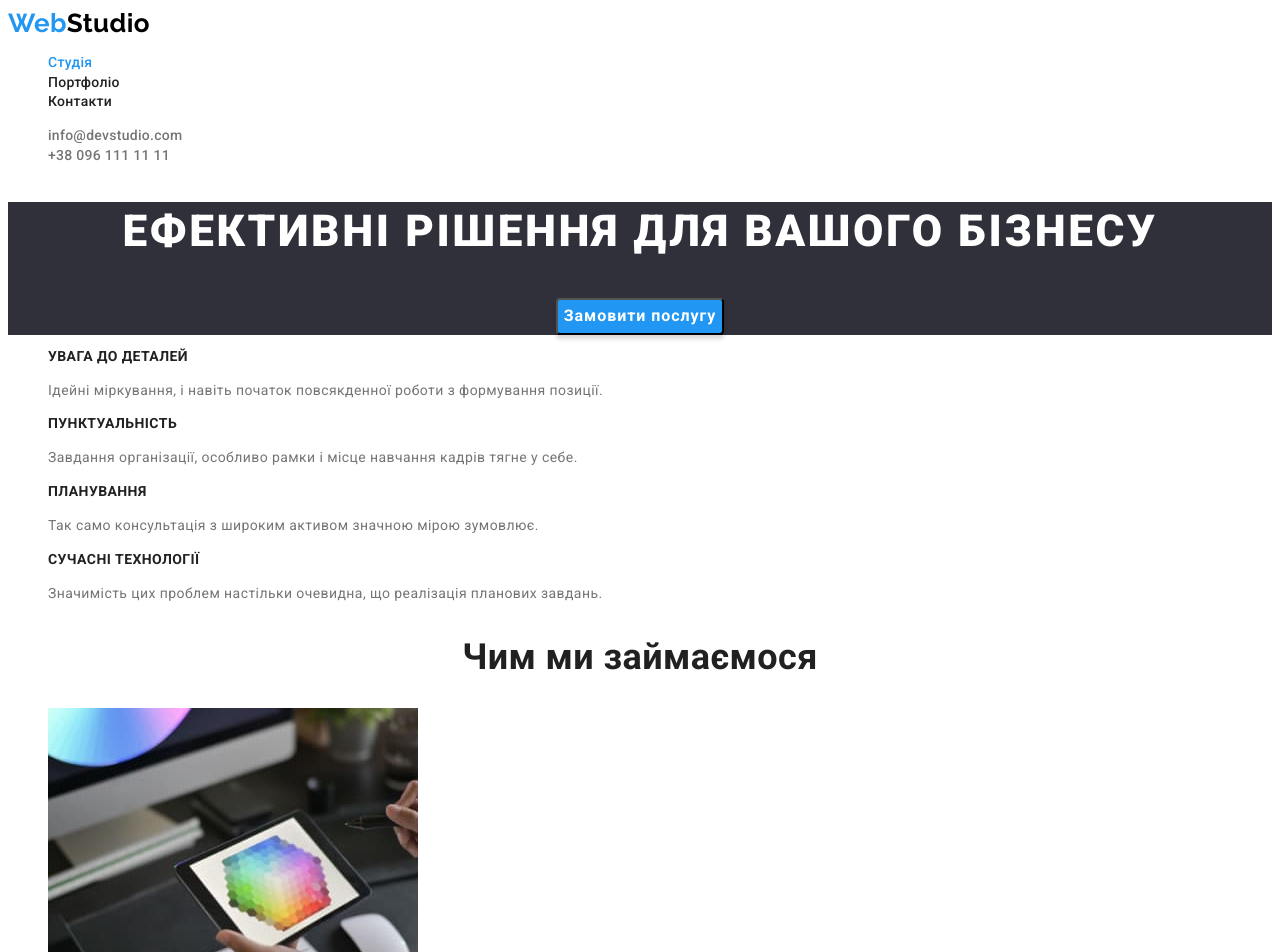
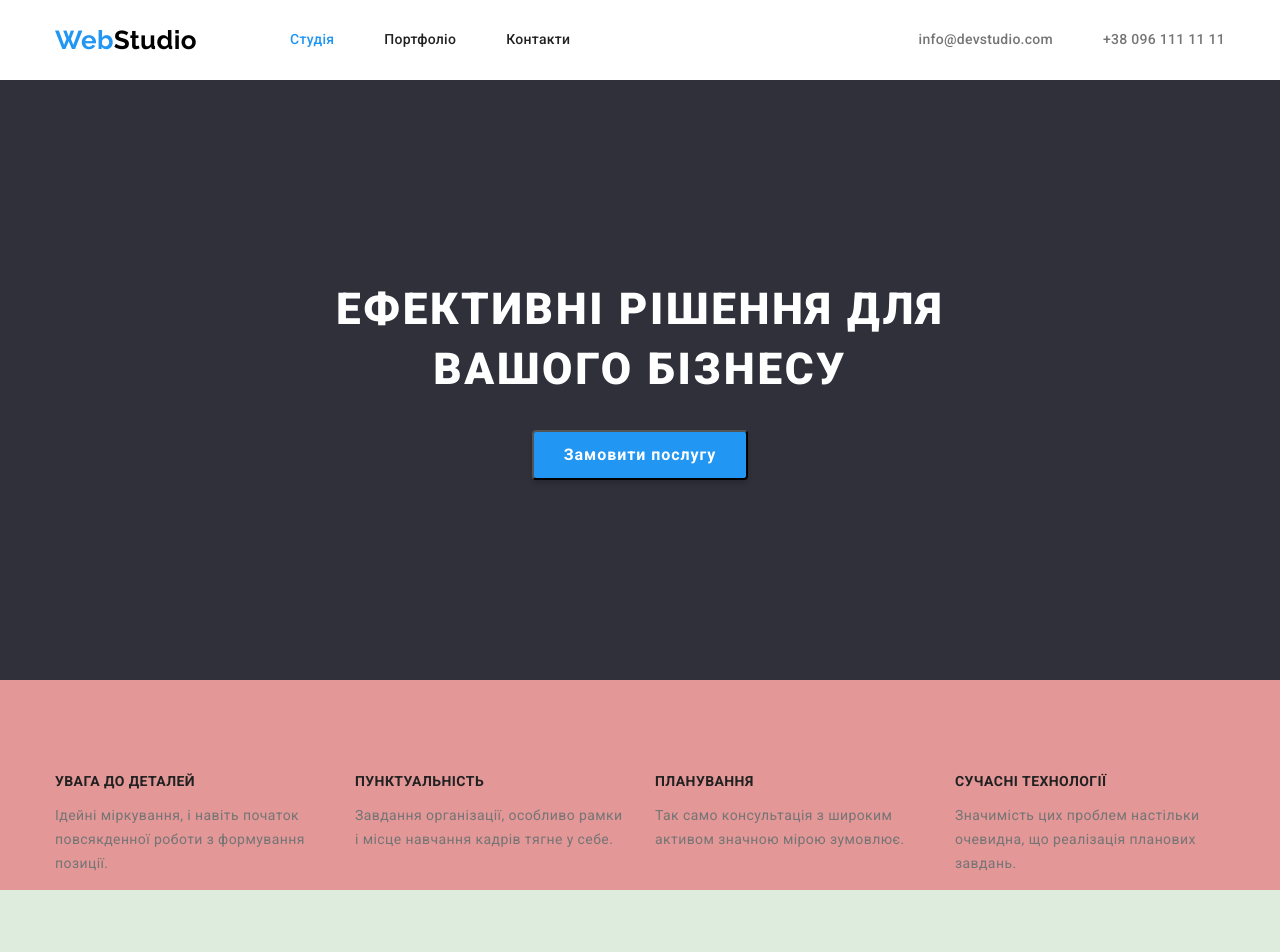
Before and after one commit to petrenkodmytro/goit-markup-hw-03, a plain HTML site: page index.html in a window 1280 px wide. Shown: the top 952 px of the page. Drawn offline with nearby package versions, Linux system fonts and the light colour scheme.

Commit message:
стилизация Студио

```diff
--- a/css/style.css
+++ b/css/style.css
@@ -11,7 +11,7 @@
   /* --border-cads: 1px solid #eeeeee; */
 }
 
-/* common */
+/* ----------common---------- */
 
 body {
   font-family: "Roboto", sans-serif;
@@ -21,7 +21,7 @@ body {
   background-color: var(--secondary-bg-color);
 }
 
-/* service */
+/* ----------service---------- */
 
 .link {
   text-decoration: none;
@@ -46,12 +46,43 @@ body {
 
 /* navigation */
 
-.nav {
+.page-header {
   background-color: var(--secondary-bg-color);
-  /* display: flex; */
+}
+
+.nav-container {
+  display: flex;
+  align-items: center;
+  width: 1200px;
+  height: 80px;
+  margin: 0 auto;
+  padding: 0 15px;
+}
+
+.nav-container .item {
+  margin-right: 50px;
+}
+
+.nav-container .item:last-child {
+  margin-right: 0px;
+}
+
+.nav,
+.nav-link,
+.contact {
+  display: flex;
+  padding: 0;
+  align-items: center;
+}
+
+.contact {
+  margin-left: auto;
 }
 
 .logo {
+  display: block;
+  margin-right: 93px;
+
   font-family: "Raleway", sans-serif;
   font-weight: 700;
   font-size: 26px;
@@ -75,14 +106,18 @@ body {
   color: var(--secondary-color);
 }
 
-/* hero */
+/* ----------hero---------- */
 
 .hero {
+  height: 600px;
+  padding: 200px;
   background-color: var(--brand-bg-color);
   text-align: center;
 }
 
 .hero-title {
+  width: 696px;
+  margin: auto;
   font-weight: 900;
   font-size: 44px;
   line-height: 1.36;
@@ -93,6 +128,9 @@ body {
 }
 
 .btn-servise {
+  width: 216px;
+  height: 50px;
+  margin-top: 30px;
   font-family: inherit;
   font-weight: 700;
   font-size: 16px;
@@ -113,9 +151,30 @@ body {
   transition: 300ms;
 }
 
-/* advantages */
+/* ----------advantages---------- */
+
+.advantages {
+  padding-top: 94px;
+  background-color: #e39797;
+}
+.advantages-list {
+  display: flex;
+  width: 1200px;
+  margin: 0 auto;
+  padding: 0 15px;
+}
+
+.advantages-list .item {
+  width: 270px;
+  margin-right: 30px;
+}
+
+.advantages-list .item:last-child {
+  margin-right: 0px;
+}
 
 .advantages-list-title {
+  margin: 0;
   font-weight: 700;
   font-size: 14px;
   line-height: 1.14;
@@ -127,45 +186,83 @@ body {
   color: var(--secondary-color);
 }
 
-/* work */
+/* ----------work---------- */
 
+.work {
+  padding-top: 94px;
+  background-color: #deecdd;
+}
 .work-title {
+  margin: 0 auto 50px;
   font-weight: 700;
   font-size: 36px;
   line-height: 1.17;
   text-align: center;
 }
 
-/* team */
+.work-list {
+  display: flex;
+  width: 1200px;
+  margin: 0 auto;
+  padding: 0 15px;
+}
+
+.work-list .item {
+  width: 370px;
+  margin-right: 30px;
+}
+
+.work-list .item:last-child {
+  margin-right: 0;
+}
+
+/* ----------team---------- */
 
 .team {
+  padding: 94px 0;
   background-color: var(--bg-color-btn-filter);
 }
 
-.team-list-item {
-  background-color: var(--secondary-bg-color);
-}
-
 .team-title {
+  margin: 0 auto 50px;
   font-weight: 700;
   font-size: 36px;
   line-height: 1.17;
   text-align: center;
 }
 
+.team-list {
+  display: flex;
+  width: 1200px;
+  margin: 0 auto;
+  padding: 0 15px;
+}
+
+.team-list-item {
+  width: 270px;
+  margin-right: 30px;
+  background-color: var(--secondary-bg-color);
+}
+
+.team-list-item:last-child {
+  margin-right: 0;
+}
+
 .team-list-title {
+  text-align: center;
   font-weight: 500;
   font-size: 16px;
   line-height: 1.19;
 }
 
 .team-list-item > p {
+  text-align: center;
   font-size: 16px;
   line-height: 1.19;
   color: var(--secondary-color);
 }
 
-/* filter */
+/* ----------filter---------- */
 
 .btn-filter {
   font-family: inherit;
@@ -195,11 +292,18 @@ body {
   color: var(--secondary-color);
 }
 
-/* footer */
+/* ----------footer---------- */
 
 .footer {
   background-color: var(--brand-bg-color);
   color: var(--secondary-bg-color);
+}
+
+.page-footer {
+
+  width: 1200px;
+  margin: 0 auto;
+  padding: 0 15px;
 }
 
 .footer-logo {
@@ -232,7 +336,7 @@ body {
   color: var(--footer-contact-item);
 }
 
-/* effects */
+/* ----------effects---------- */
 
 .nav-link-item:hover,
 .contact-item:hover,
--- a/index.html
+++ b/index.html
@@ -8,27 +8,30 @@
     <link rel="preconnect" href="https://fonts.googleapis.com" />
     <link rel="preconnect" href="https://fonts.gstatic.com" crossorigin />
     <link href="https://fonts.googleapis.com/css2?family=Raleway:wght@700&family=Roboto:wght@400;500;700;900&display=swap" rel="stylesheet" />
+    <link rel="stylesheet" href="https://cdnjs.cloudflare.com/ajax/libs/modern-normalize/1.1.0/modern-normalize.min.css">
     <link rel="stylesheet" href="./css/style.css" />
   </head>
 
   <body>
-    <header>
+    <header class="page-header">
+      <div class="nav-container">
         <nav class="nav">
           <a class="logo link" href="./index.html"><span>Web</span>Studio</a>
           <ul class="nav-link list">
-          <li><a class="nav-link-item link current" href="./index.html">Студія</a></li>
-          <li><a class="nav-link-item link" href="./portfolio.html">Портфоліо</a></li>
-          <li><a class="nav-link-item link" href="#">Контакти</a></li>
+            <li class="item"><a class="nav-link-item link current" href="./index.html">Студія</a></li>
+            <li class="item"><a class="nav-link-item link" href="./portfolio.html">Портфоліо</a></li>
+            <li class="item"><a class="nav-link-item link" href="#">Контакти</a></li>
           </ul>
         </nav>
         <ul class="contact list">
-        <li>
+          <li class="item">
             <a class="contact-item link" href="mailto:info@devstudio.com" lang="en">info@devstudio.com</a>
           </li>
-        <li>
+          <li class="item">
             <a class="contact-item link" href="tel:+380961111111">+38 096 111 11 11</a>
           </li>
         </ul>
+      </div>
     </header>
     <main>
       <section class="hero">
@@ -38,19 +41,19 @@
       <section class="advantages">
         <h2 class="visually-hidden">Наші переваги</h2>
         <ul class="advantages-list list">
-          <li>
+          <li class="item">
             <h3 class="advantages-list-title">Увага до деталей</h3>
             <p>Ідейні міркування, і навіть початок повсякденної роботи з формування позиції.</p>
           </li>
-          <li>
+          <li class="item">
             <h3 class="advantages-list-title">Пунктуальність</h3>
             <p>Завдання організації, особливо рамки і місце навчання кадрів тягне у себе.</p>
           </li>
-          <li>
+          <li class="item">
             <h3 class="advantages-list-title">Планування</h3>
             <p>Так само консультація з широким активом значною мірою зумовлює.</p>
           </li>
-          <li>
+          <li class="item">
             <h3 class="advantages-list-title">Сучасні технології</h3>
             <p>Значимість цих проблем настільки очевидна, що реалізація планових завдань.</p>
           </li>
@@ -59,13 +62,13 @@
       <section class="work">
         <h2 class="work-title">Чим ми займаємося</h2>
         <ul class="work-list list">
-          <li>
+          <li class="item">
             <img src="./images/devise.jpg" width="370" alt="на планшеті зображена палітра кольорів" />
           </li>
-          <li>
+          <li class="item">
             <img src="./images/computer.jpg" width="370" alt="людина сидить за кюмп'ютером з телефоном у руках" />
           </li>
-          <li>
+          <li class="item">
             <img src="./images/keyboard.jpg" width="370" alt="людина набирає на клавіатурі інформацію" />
           </li>
         </ul>
@@ -98,6 +101,7 @@
     </main>
 
     <footer class="footer">
+      <div class="page-footer">
         <a class="footer-logo link" href="./index.html"><span>Web</span>Studio</a>
       <address>
         <ul class="footer-contact list">
@@ -112,6 +116,7 @@
           </li>
         </ul>
       </address>
+      </div>
     </footer>
   </body>
 </html>
```
Also changed, not shown: portfolio.html (+1 -0 lines). Lines whose indentation alone changed are shown as unchanged.
